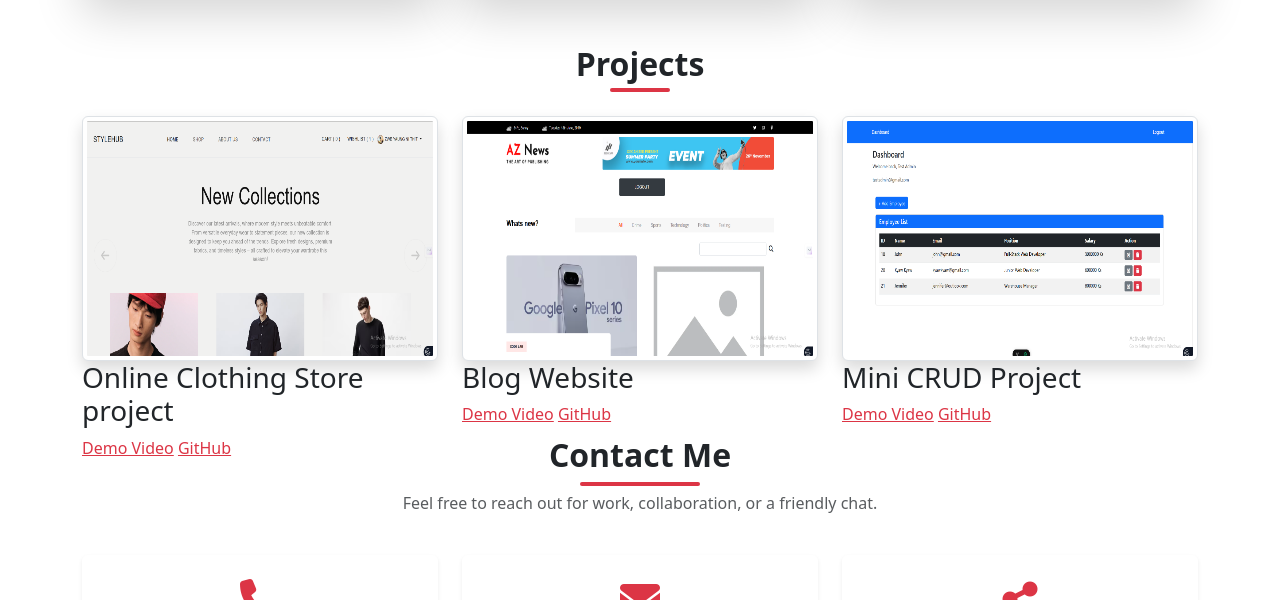
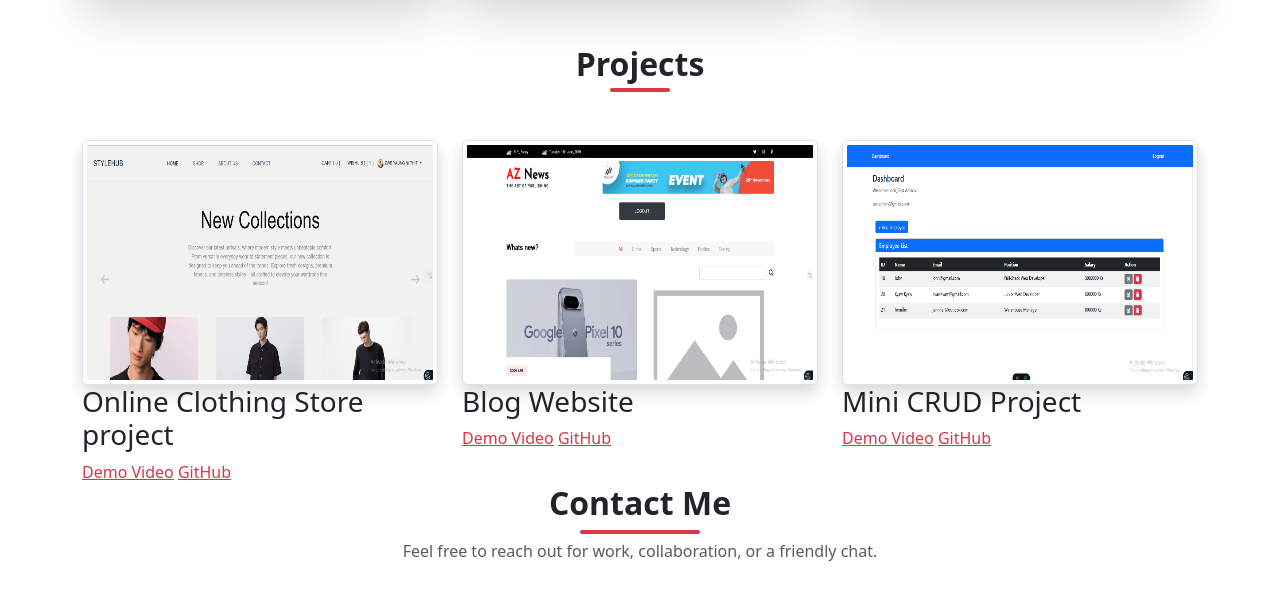
Before and after one commit to ZweYaung/My-Portfolio, a plain HTML site: page index.html in a window 1280 px wide. Shown: the part 1675-2275 px from the top of the page. Drawn offline with nearby package versions, Linux system fonts and the light colour scheme.

Commit message:
Fixed projects' margin

```diff
--- a/index.html
+++ b/index.html
@@ -395,7 +395,7 @@
           </div>
         </div>
         <div class="row mt-3">
-          <div class="col-12 col-md-6 col-lg-4">
+          <div class="col-12 col-md-6 col-lg-4 my-4">
             <img
               src="./Media/COS209.png"
               style="width: 100%; height: 90%"
@@ -414,7 +414,7 @@
               >GitHub</a
             >
           </div>
-          <div class="col-12 col-md-6 col-lg-4">
+          <div class="col-12 col-md-6 col-lg-4 my-4">
             <img
               src="./Media/my_media.png"
               style="width: 100%; height: 90%"
@@ -433,7 +433,7 @@
               >GitHub</a
             >
           </div>
-          <div class="col-12 col-md-6 col-lg-4">
+          <div class="col-12 col-md-6 col-lg-4 my-4">
             <img
               src="./Media/mini-project.png"
               style="width: 100%; height: 90%"
```
